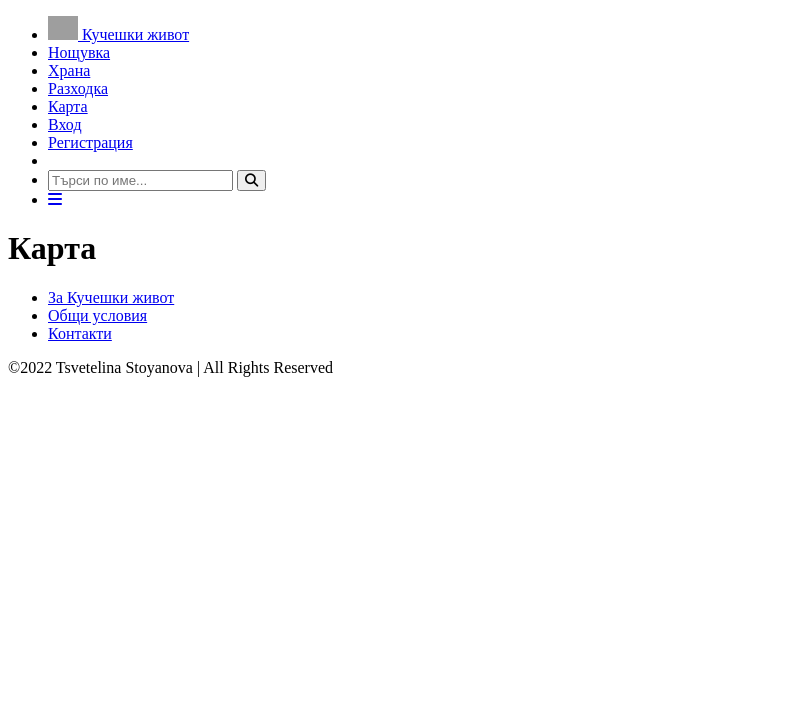
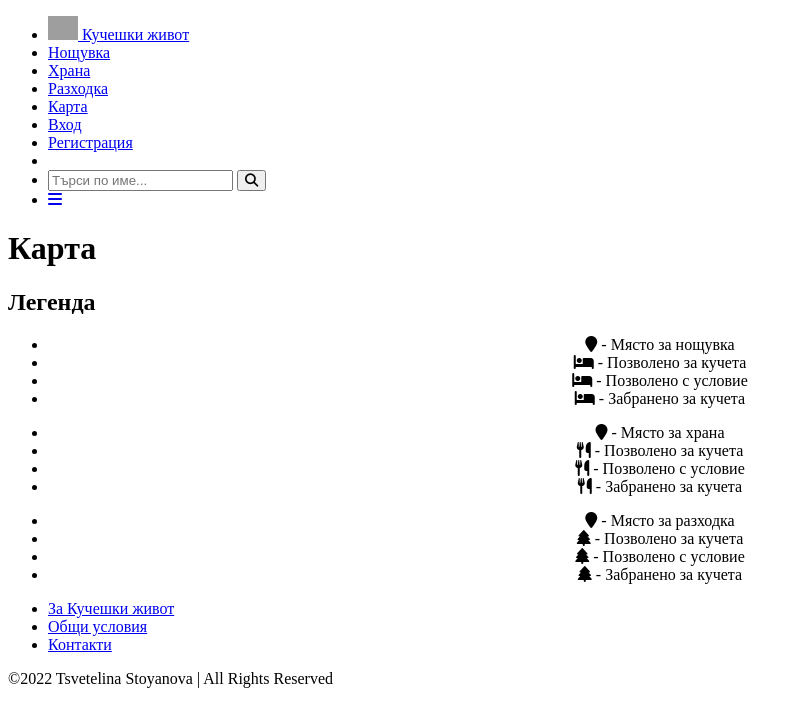
Before and after one commit to Tsveti1103/DogLife, a Django app: template dog_walks/templates/map.html in a window 1280 px wide. Shown: the top 727 px of the page, without its empty margins (0-803 px from the left). Run offline with Django 3.2, Linux system fonts and the light colour scheme; the template is opened without the code that fills it, so the values that code supplies are empty; some libraries are stand-ins or nearby versions; grey boxes are pictures that could not be loaded.

Commit message:
Add map legend

```diff
--- a/dog_walks/dog_walks/common/map_utils.py
+++ b/dog_walks/dog_walks/common/map_utils.py
@@ -3,7 +3,6 @@
 from folium.plugins import Search, LocateControl
 
 
-# ?next={{ request.path }}
 def create_map():
     # f = folium.Figure(width=1200, height=700)
     the_map = folium.Map(location=[42.76686028599908, 25.238436899999996], zoom_start=8, tiles='OpenStreetMap') \
@@ -32,7 +31,8 @@
                 marker.icon.options['iconColor'] = 'yellow'
         elif place.PLACE_TYPE == 'eat':
             eat_places.add_child(marker)
-            marker.icon.options['icon'] = 'glyphicon glyphicon-cutlery'
+            marker.icon.options['prefix'] = 'fa'
+            marker.icon.options['icon'] = 'cutlery'
             marker.icon.options['markerColor'] = 'lightred'
         elif place.PLACE_TYPE == 'walk':
             walk_places.add_child(marker)
--- a/dog_walks/templates/map.html
+++ b/dog_walks/templates/map.html
@@ -7,4 +7,25 @@
 {% block page_content %}
     <h1>Карта</h1>
     <div class="map">{{ the_map|safe }}</div>
+        <h2>Легенда</h2>
+    <div class="legend" style="text-align: center">
+        <ul class="nightPin">
+            <li class="firstLi"><i class="fa-solid fa-location-pin"></i> - Място за нощувка</li>
+            <li><i class="fa-solid fa-bed whiteIcon"></i> - Позволено за кучета</li>
+            <li><i class="fa-solid fa-bed yellowIcon"></i> - Позволено с условие</li>
+            <li><i class="fa-solid fa-bed redIcon"></i> - Забранено за кучета</li>
+        </ul>
+        <ul class="eatPin">
+            <li class="firstLi"><i class="fa-solid fa-location-pin"></i> - Място за храна</li>
+            <li><i class="fa-solid fa-cutlery whiteIcon" aria-hidden="true"></i> - Позволено за кучета</li>
+            <li><i class="fa-solid fa-cutlery yellowIcon" aria-hidden="true"></i> - Позволено с условие</li>
+            <li><i class="fa-solid fa-cutlery redIcon" aria-hidden="true"></i> - Забранено за кучета</li>
+        </ul>
+        <ul class="walkPin">
+            <li class="firstLi"><i class="fa-solid fa-location-pin"></i> - Място за разходка</li>
+            <li><i class="fa-solid fa-tree whiteIcon"></i> - Позволено за кучета</li>
+            <li><i class="fa-solid fa-tree yellowIcon"></i> - Позволено с условие</li>
+            <li><i class="fa-solid fa-tree redIcon"></i> - Забранено за кучета</li>
+        </ul>
+    </div>
 {% endblock %}
```
Also changed, not shown: 1 other file.
